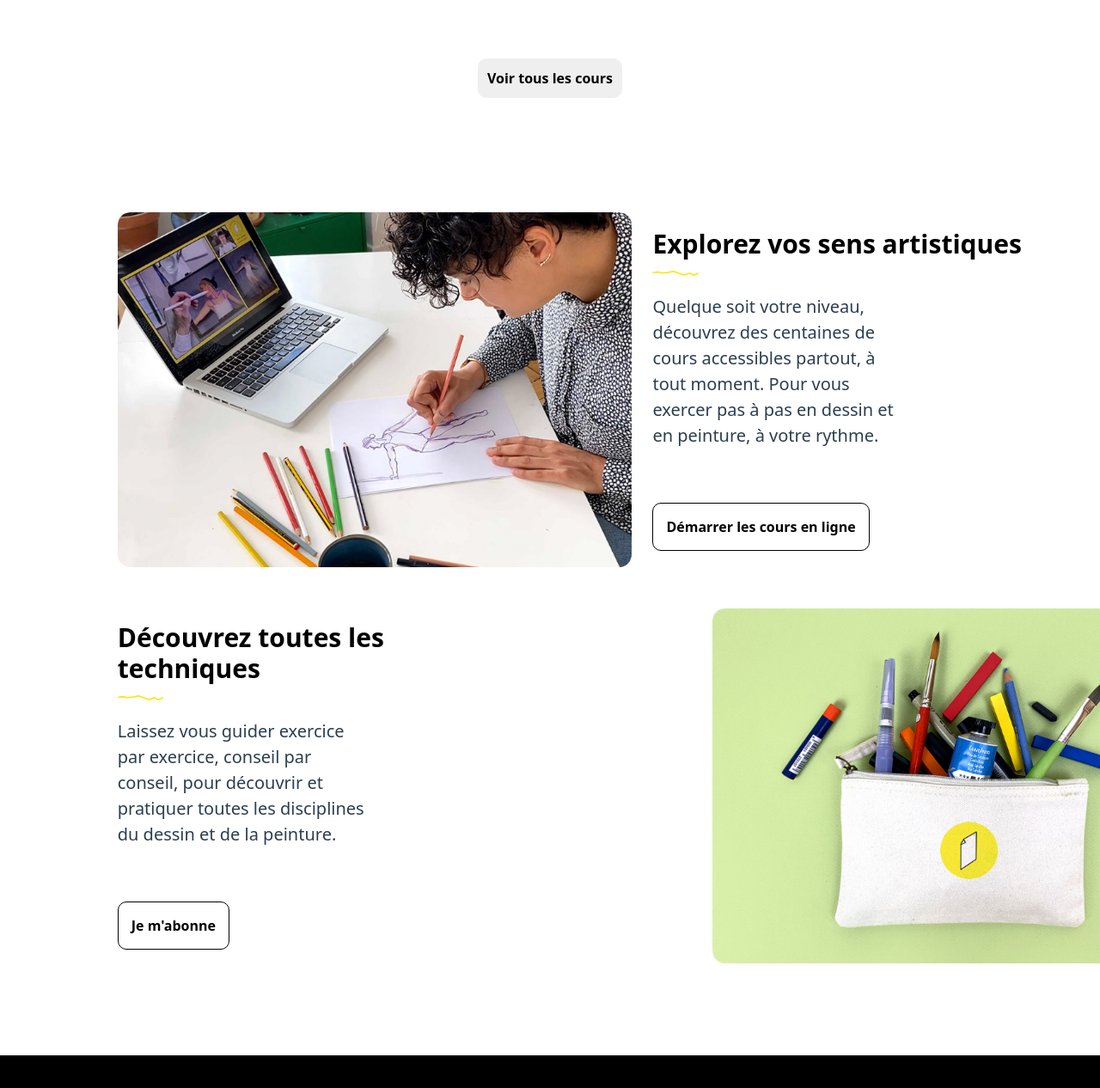
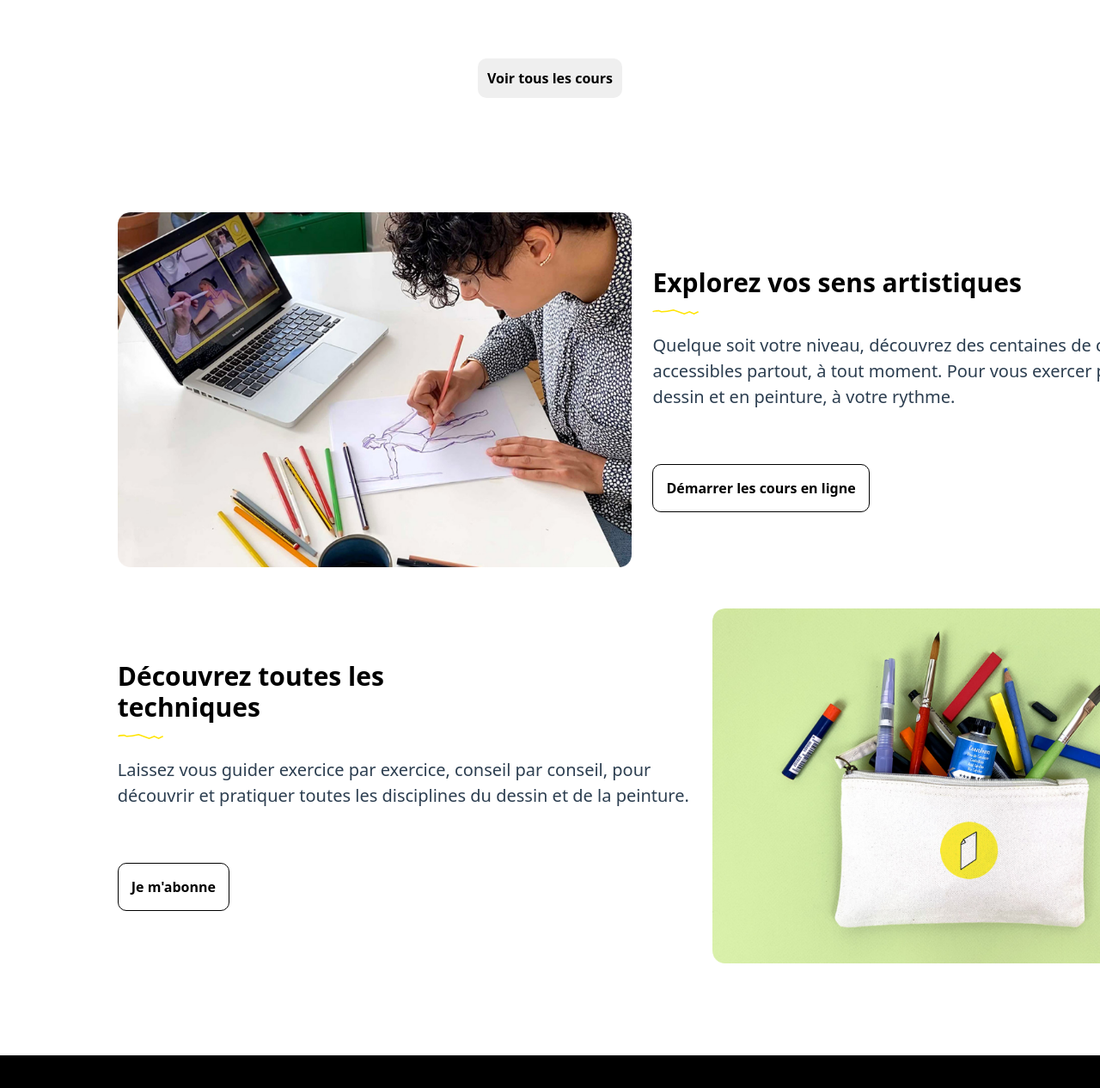
Before and after one commit to Kvin3324/test_savoir_dessiner, a Vue app: page / in a window 1280 px wide. Shown: the part 1612-2878 px from the top of the page at 86% size. Built offline with nearby package versions, Linux system fonts and the light colour scheme.

Commit message:
Deleted width

```diff
--- a/src/components/ContentApp/ContentAppSection.vue
+++ b/src/components/ContentApp/ContentAppSection.vue
@@ -122,7 +122,6 @@ export default {
               width: 8%;
             }
             p {
-              width: 45%;
               font-size: 20px;
             }
           }
@@ -151,7 +150,6 @@ export default {
               width: 8%;
             }
             p {
-              width: 45%;
               font-size: 20px;
             }
           }
```
